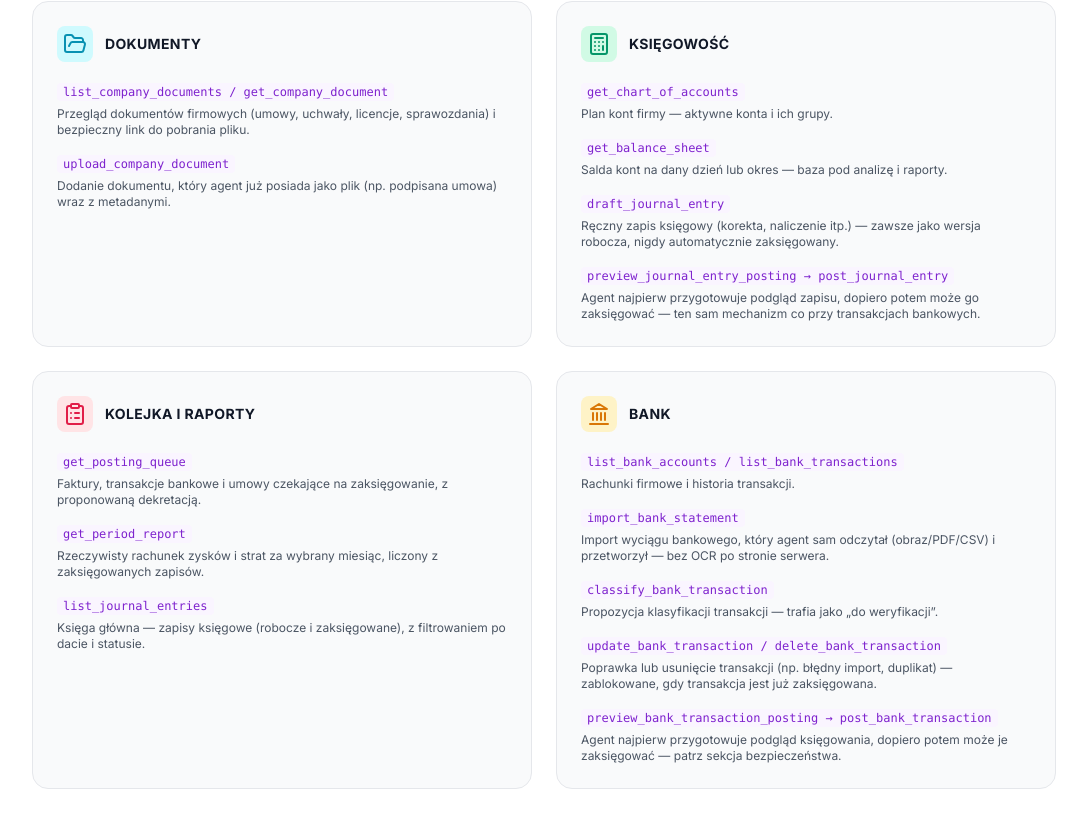
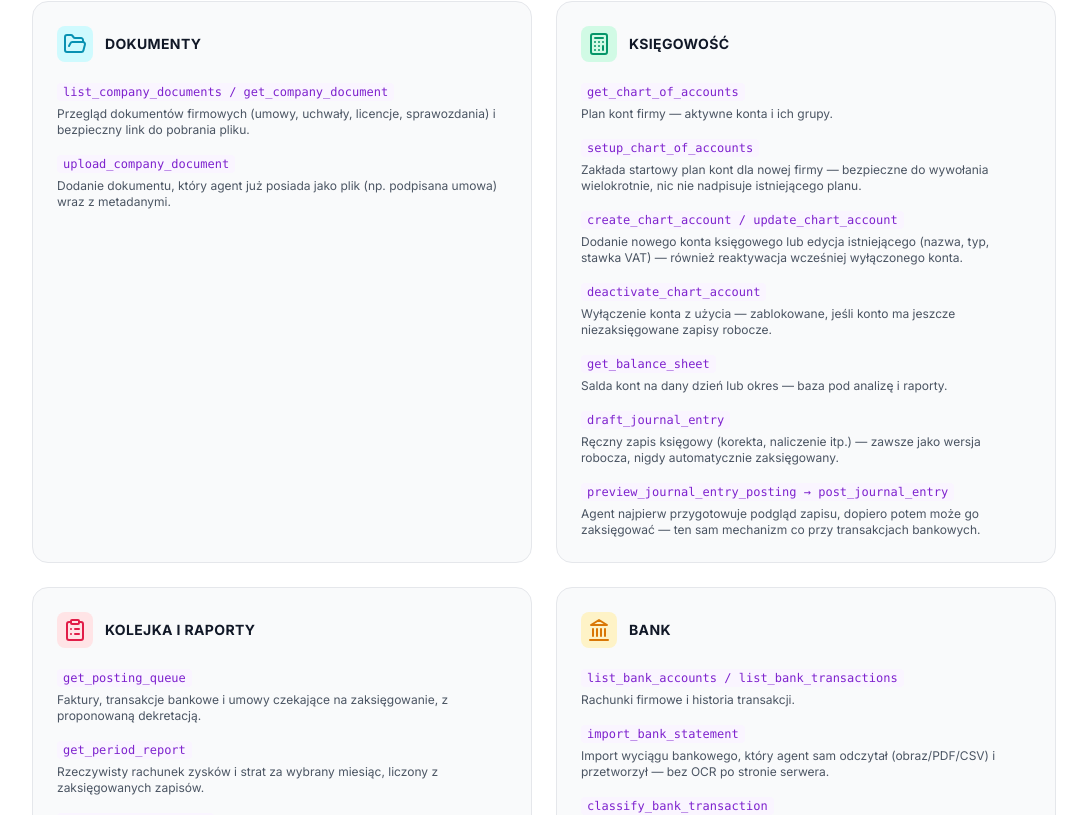
Before and after one commit to quarzasiphix/ksiegai-next, a Next.js app: page /mcp in a window 1280 px wide. Shown: the part 1285-2100 px from the top of the page, without its empty margins (96-1183 px from the left). Built offline with nearby package versions, Linux system fonts and the light colour scheme; no server answers.

Commit message:
latest update

```diff
--- a/app/mcp/page.tsx
+++ b/app/mcp/page.tsx
@@ -75,6 +75,9 @@ const tools = [
     bgClass: "bg-emerald-100 dark:bg-emerald-900/30",
     items: [
       { name: "get_chart_of_accounts", desc: "Plan kont firmy — aktywne konta i ich grupy." },
+      { name: "setup_chart_of_accounts", desc: "Zakłada startowy plan kont dla nowej firmy — bezpieczne do wywołania wielokrotnie, nic nie nadpisuje istniejącego planu." },
+      { name: "create_chart_account / update_chart_account", desc: "Dodanie nowego konta księgowego lub edycja istniejącego (nazwa, typ, stawka VAT) — również reaktywacja wcześniej wyłączonego konta." },
+      { name: "deactivate_chart_account", desc: "Wyłączenie konta z użycia — zablokowane, jeśli konto ma jeszcze niezaksięgowane zapisy robocze." },
       { name: "get_balance_sheet", desc: "Salda kont na dany dzień lub okres — baza pod analizę i raporty." },
       { name: "draft_journal_entry", desc: "Ręczny zapis księgowy (korekta, naliczenie itp.) — zawsze jako wersja robocza, nigdy automatycznie zaksięgowany." },
       { name: "preview_journal_entry_posting → post_journal_entry", desc: "Agent najpierw przygotowuje podgląd zapisu, dopiero potem może go zaksięgować — ten sam mechanizm co przy transakcjach bankowych." },
--- a/components/Footer.tsx
+++ b/components/Footer.tsx
@@ -92,6 +92,11 @@ export default function Footer() {
                   Governance
                 </Link>
               </li>
+              <li>
+                <Link href="/mcp" className="text-gray-400 hover:text-white transition-colors text-sm">
+                  MCP (AI)
+                </Link>
+              </li>
             </ul>
           </div>
 
```
